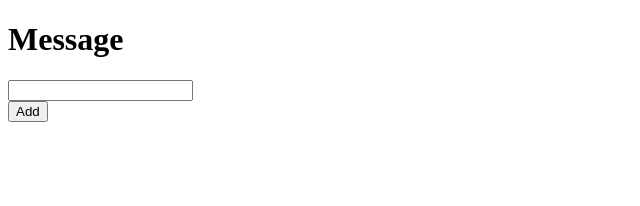
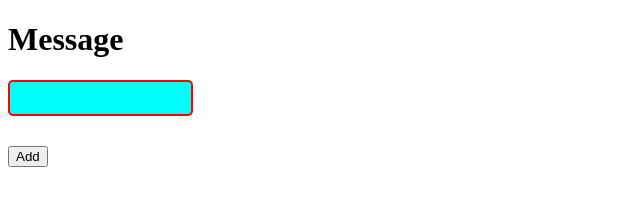
Before and after one commit to avesh-WO23/node_practicals, a website: page views/message.htm in a window 1280 px wide. Shown: the whole page, without its empty margins (0-640 px from the left). Drawn offline with Linux system fonts and the light colour scheme; files that its build step writes are made by us from their sources.

Commit message:
How to serve static file in express

```diff
--- /dev/null
+++ b/public/css/input.css
@@ -0,0 +1,7 @@
+.input {
+  border: 2px solid red;
+  background-color: aqua;
+  height: 30px;
+  border-radius: 5px;
+  margin-bottom: 30px;
+}
--- a/views/message.htm
+++ b/views/message.htm
@@ -4,6 +4,7 @@
     <meta charset="UTF-8" />
     <meta name="viewport" content="width=device-width, initial-scale=1.0" />
     <title>Document</title>
+    <link rel="stylesheet" href="css/input.css" />
   </head>
   <body>
     <h1>Message</h1>
```
Also changed, not shown: server.js (+6 -1 lines), 1 other file.
